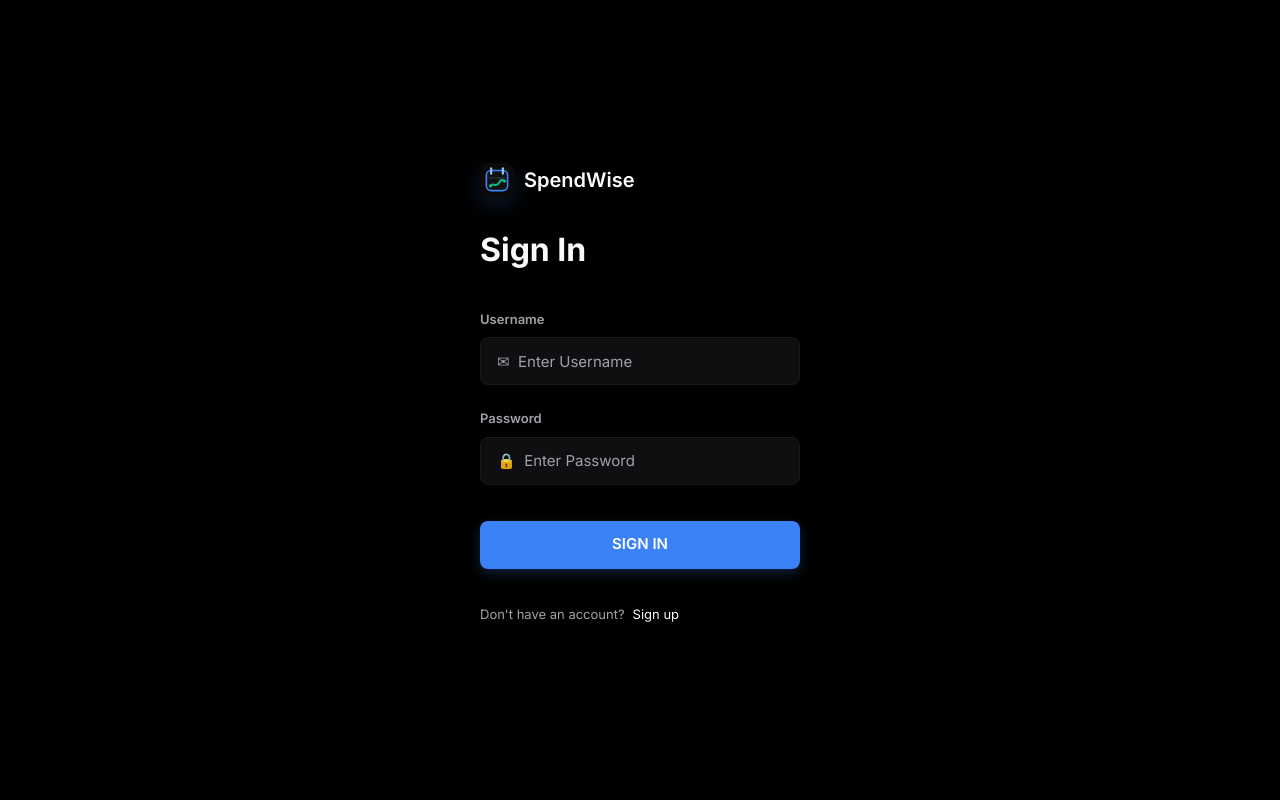
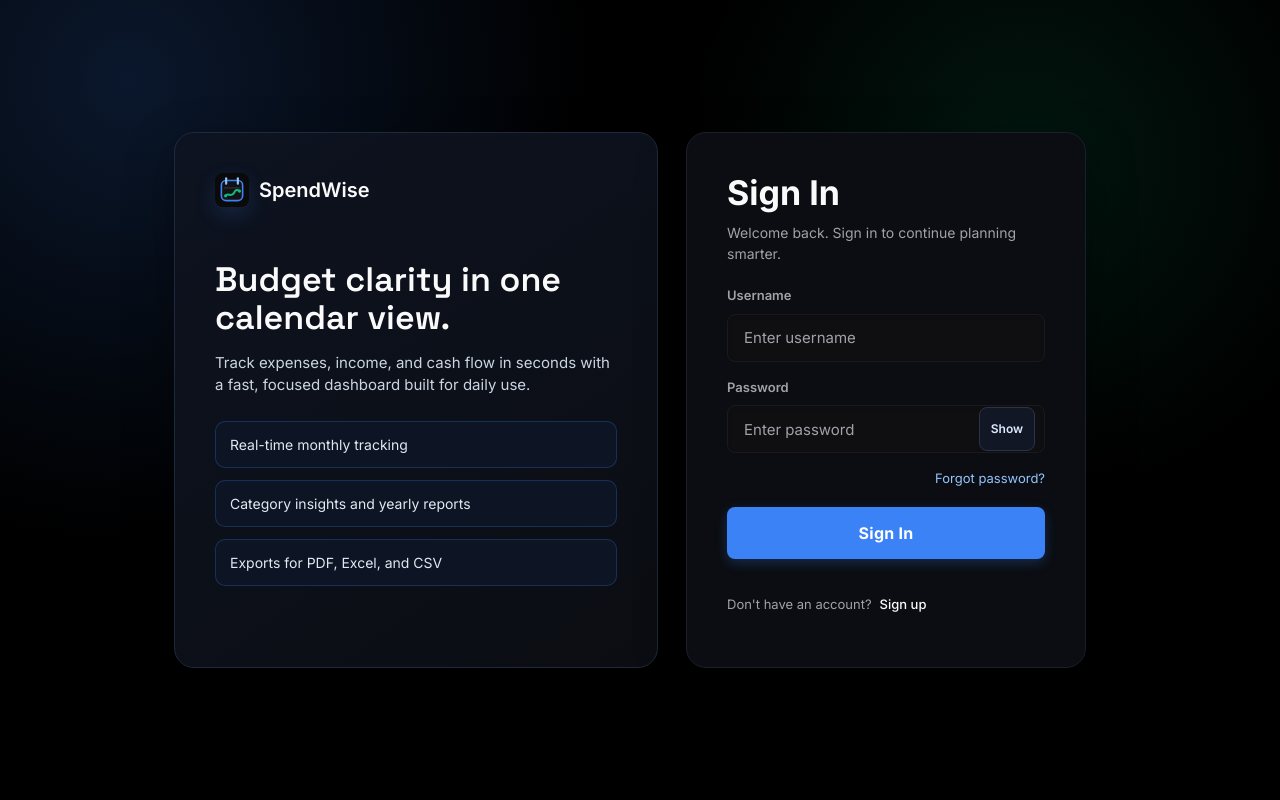
Before and after one commit to dariofdo2006-lgtm/project, a Flask app: page /login in a window 1280 px wide. Run offline with Flask 3, Linux system fonts and the light colour scheme; parts of the project's set-up code (start-up, migrations or seed data) failed here and were passed over; some libraries are stand-ins or nearby versions.

Commit message:
Refresh login page UX and fix logo asset

```diff
--- a/static/app.js
+++ b/static/app.js
@@ -312,18 +312,53 @@ function deleteCurrentTransaction() {
 // Authentication
 if (document.getElementById('auth-form')) {
     let isLogin = true;
+    const forgotLink = document.getElementById('forgot-link');
+    const formSubtitle = document.getElementById('form-subtitle');
+    const passwordToggle = document.getElementById('password-toggle');
+    const passwordInput = document.getElementById('password');
+
+    if (passwordToggle && passwordInput) {
+        passwordToggle.addEventListener('click', () => {
+            const isHidden = passwordInput.type === 'password';
+            passwordInput.type = isHidden ? 'text' : 'password';
+            passwordToggle.innerText = isHidden ? 'Hide' : 'Show';
+            passwordToggle.setAttribute('aria-label', isHidden ? 'Hide password' : 'Show password');
+            passwordToggle.setAttribute('aria-pressed', isHidden ? 'true' : 'false');
+        });
+    }
+
+    if (forgotLink) {
+        forgotLink.addEventListener('click', (e) => {
+            e.preventDefault();
+            alert('Password reset is not live yet. Please contact support to recover access.');
+        });
+    }
 
     document.getElementById('switch-btn').addEventListener('click', () => {
         isLogin = !isLogin;
         document.getElementById('form-title').innerText = isLogin ? 'Sign In' : 'Sign Up';
-        document.getElementById('submit-btn').innerText = isLogin ? 'SIGN IN' : 'SIGN UP';
+        document.getElementById('submit-btn').innerText = isLogin ? 'Sign In' : 'Create Account';
         document.getElementById('switch-lbl').innerText = isLogin ? "Don't have an account?" : "Already have an account?";
         document.getElementById('switch-btn').innerText = isLogin ? 'Sign up' : 'Sign in';
+        if (formSubtitle) {
+            formSubtitle.innerText = isLogin
+                ? 'Welcome back. Sign in to continue planning smarter.'
+                : 'Create your account to start tracking your money flow.';
+        }
+        if (forgotLink) {
+            forgotLink.style.display = isLogin ? 'inline' : 'none';
+        }
         document.getElementById('error-msg').style.display = 'none';
 
         // Clear fields
         document.getElementById('username').value = '';
         document.getElementById('password').value = '';
+        if (passwordInput) passwordInput.type = 'password';
+        if (passwordToggle) {
+            passwordToggle.innerText = 'Show';
+            passwordToggle.setAttribute('aria-label', 'Show password');
+            passwordToggle.setAttribute('aria-pressed', 'false');
+        }
     });
 
     document.getElementById('auth-form').addEventListener('submit', (e) => {
--- a/static/style.css
+++ b/static/style.css
@@ -68,19 +68,70 @@ h1, h2, h3, .topbar-title, .cal-title, .summary-title {
     align-items: center;
     min-height: 100vh;
     background-color: var(--bg-dark);
+    background-image:
+        radial-gradient(circle at 10% 10%, rgba(59, 130, 246, 0.18), transparent 34%),
+        radial-gradient(circle at 80% 20%, rgba(16, 185, 129, 0.12), transparent 28%);
+}
+
+.login-shell {
+    width: min(980px, 100%);
+    display: grid;
+    grid-template-columns: 1fr 420px;
+    gap: 28px;
+    padding: 24px;
+}
+
+.login-hero {
+    background: linear-gradient(145deg, #0d1320 0%, #0b0d12 100%);
+    border: 1px solid #1e293b;
+    border-radius: 20px;
+    padding: 40px;
+    box-shadow: 0 16px 48px rgba(0, 0, 0, 0.35);
+}
+
+.login-hero-title {
+    margin-top: 20px;
+    font-size: 34px;
+    line-height: 1.12;
+    font-family: 'Space Grotesk', 'Inter', sans-serif;
+}
+
+.login-hero-copy {
+    color: #cbd5e1;
+    margin-top: 14px;
+    font-size: 15px;
+    max-width: 52ch;
+}
+
+.login-feature-list {
+    margin-top: 24px;
+    display: grid;
+    gap: 12px;
+}
+
+.login-feature-item {
+    padding: 12px 14px;
+    border-radius: 10px;
+    background: rgba(15, 23, 42, 0.7);
+    border: 1px solid rgba(59, 130, 246, 0.25);
+    font-size: 14px;
+    color: #e2e8f0;
 }
 
 .login-container {
-    background-color: transparent;
+    background-color: #0b0d12;
     width: 100%;
     max-width: 400px;
     padding: 40px;
+    border-radius: 20px;
+    border: 1px solid #1a1f2e;
+    box-shadow: 0 16px 48px rgba(0, 0, 0, 0.35);
 }
 
 .login-container h1 {
-    font-size: 32px;
+    font-size: 34px;
     font-weight: 700;
-    margin-bottom: 40px;
+    margin-bottom: 8px;
     color: var(--text-light);
 }
 
@@ -91,10 +142,25 @@ h1, h2, h3, .topbar-title, .cal-title, .summary-title {
     margin-bottom: 34px;
 }
 
+.login-brand-mark {
+    width: 36px;
+    height: 36px;
+}
+
+.login-brand-mobile {
+    display: none;
+}
+
+.login-subtitle {
+    color: var(--text-muted);
+    margin-bottom: 22px;
+    font-size: 14px;
+}
+
 .input-group {
     display: flex;
     flex-direction: column;
-    margin-bottom: 24px;
+    margin-bottom: 16px;
     width: 100%;
 }
 
@@ -381,6 +447,14 @@ h1, h2, h3, .topbar-title, .cal-title, .summary-title {
     box-shadow: 0 4px 12px rgba(59, 130, 246, 0.25);
 }
 
+.login-submit {
+    margin-top: 18px;
+    height: 52px;
+    font-size: 16px;
+    font-weight: 700;
+    letter-spacing: 0.25px;
+}
+
 .btn-primary:hover {
     background-color: var(--brand-blue-hover);
     transform: translateY(-2px);
@@ -397,6 +471,51 @@ h1, h2, h3, .topbar-title, .cal-title, .summary-title {
     display: flex;
     align-items: center;
     gap: 8px;
+}
+
+.auth-row {
+    display: flex;
+    justify-content: flex-end;
+    margin-top: 2px;
+}
+
+.forgot-link {
+    color: #93c5fd;
+    font-size: 13px;
+    text-decoration: none;
+}
+
+.forgot-link:hover {
+    color: #bfdbfe;
+    text-decoration: underline;
+}
+
+.password-field {
+    position: relative;
+}
+
+.password-field .unified-input {
+    padding-right: 78px !important;
+}
+
+.password-toggle {
+    position: absolute;
+    right: 10px;
+    top: 50%;
+    transform: translateY(-50%);
+    border: 1px solid #2a3347;
+    background: #121726;
+    color: #dbeafe;
+    border-radius: 8px;
+    font-size: 12px;
+    font-weight: 600;
+    height: 30px;
+    min-width: 56px;
+    cursor: pointer;
+}
+
+.password-toggle:hover {
+    background: #172033;
 }
 
 .switch-mode span {
@@ -1165,14 +1284,30 @@ button,
         margin: 12px 0;
     }
 
+    .login-shell {
+        grid-template-columns: 1fr;
+        gap: 12px;
+        padding: 14px;
+    }
+
+    .login-hero {
+        display: none;
+    }
+
     .login-container {
         max-width: 100%;
         padding: 24px 16px;
+        border-radius: 14px;
+    }
+
+    .login-brand-mobile {
+        display: inline-flex;
+        margin-bottom: 18px;
     }
 
     .login-container h1 {
         font-size: 28px;
-        margin-bottom: 24px;
+        margin-bottom: 6px;
     }
 
     .settings-container,
--- a/templates/login.html
+++ b/templates/login.html
@@ -8,35 +8,61 @@
     <title>SpendWise - Sign In</title>
     <link rel="icon" type="image/svg+xml" href="{{ url_for('static', filename='logo.svg') }}">
     <link rel="stylesheet" href="{{ url_for('static', filename='style.css') }}?v=2">
-    <link href="https://fonts.googleapis.com/css2?family=Inter:wght@400;600;700&family=Space+Grotesk:wght@600;700&display=swap" rel="stylesheet">
+    <link href="https://fonts.googleapis.com/css2?family=Inter:wght@400;500;600;700&family=Space+Grotesk:wght@600;700&display=swap" rel="stylesheet">
 </head>
 <body class="login-body">
-    <div class="login-container">
+    <div class="login-shell">
+        <section class="login-hero" aria-label="SpendWise overview">
             <div class="login-brand" aria-label="SpendWise">
-            <img src="{{ url_for('static', filename='logo.svg') }}" alt="" class="brand-mark">
+                <img src="{{ url_for('static', filename='logo.svg') }}" alt="" class="brand-mark login-brand-mark">
+                <span class="brand-name">SpendWise</span>
+            </div>
+            <h2 class="login-hero-title">Budget clarity in one calendar view.</h2>
+            <p class="login-hero-copy">
+                Track expenses, income, and cash flow in seconds with a fast, focused dashboard built for daily use.
+            </p>
+            <div class="login-feature-list">
+                <div class="login-feature-item">Real-time monthly tracking</div>
+                <div class="login-feature-item">Category insights and yearly reports</div>
+                <div class="login-feature-item">Exports for PDF, Excel, and CSV</div>
+            </div>
+        </section>
+
+        <section class="login-container" aria-label="Authentication form">
+            <div class="login-brand login-brand-mobile" aria-label="SpendWise">
+                <img src="{{ url_for('static', filename='logo.svg') }}" alt="" class="brand-mark login-brand-mark">
                 <span class="brand-name">SpendWise</span>
             </div>
             <h1 id="form-title">Sign In</h1>
+            <p class="login-subtitle" id="form-subtitle">Welcome back. Sign in to continue planning smarter.</p>
             <div id="error-msg" class="error-msg" style="display: none;"></div>
 
             <form id="auth-form">
                 <div class="input-group">
                     <label for="username">Username</label>
-                <input type="text" id="username" placeholder="✉  Enter Username" required class="unified-input">
+                    <input type="text" id="username" placeholder="Enter username" required class="unified-input">
                 </div>
 
                 <div class="input-group">
                     <label for="password" id="pass-label">Password</label>
-                <input type="password" id="password" placeholder="🔒  Enter Password" required class="unified-input">
+                    <div class="password-field">
+                        <input type="password" id="password" placeholder="Enter password" required class="unified-input">
+                        <button type="button" class="password-toggle" id="password-toggle" aria-label="Show password" aria-pressed="false">Show</button>
+                    </div>
                 </div>
 
-            <button type="submit" id="submit-btn" class="btn-primary">SIGN IN</button>
+                <div class="auth-row">
+                    <a href="#" class="forgot-link" id="forgot-link">Forgot password?</a>
+                </div>
+
+                <button type="submit" id="submit-btn" class="btn-primary login-submit">Sign In</button>
             </form>
 
             <div class="switch-mode">
                 <span id="switch-lbl">Don't have an account?</span>
                 <button type="button" class="btn-text" id="switch-btn">Sign up</button>
             </div>
+        </section>
     </div>
 
     <script src="{{ url_for('static', filename='app.js') }}"></script>
```
Also changed, not shown: static/logo.svg. Lines whose indentation alone changed are shown as unchanged.
